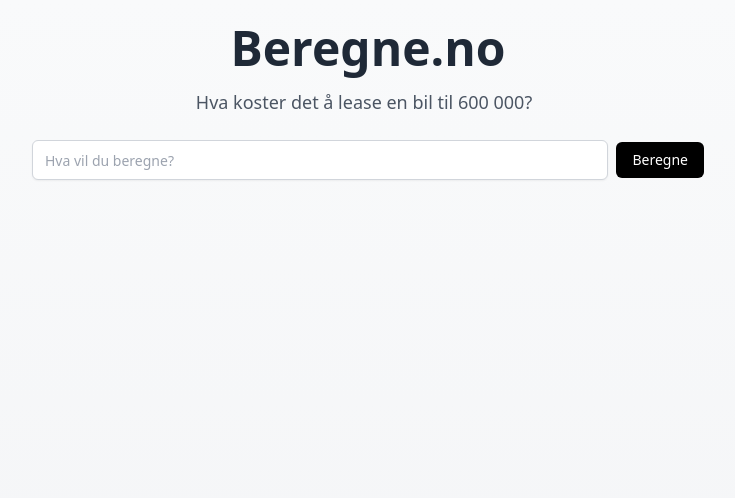
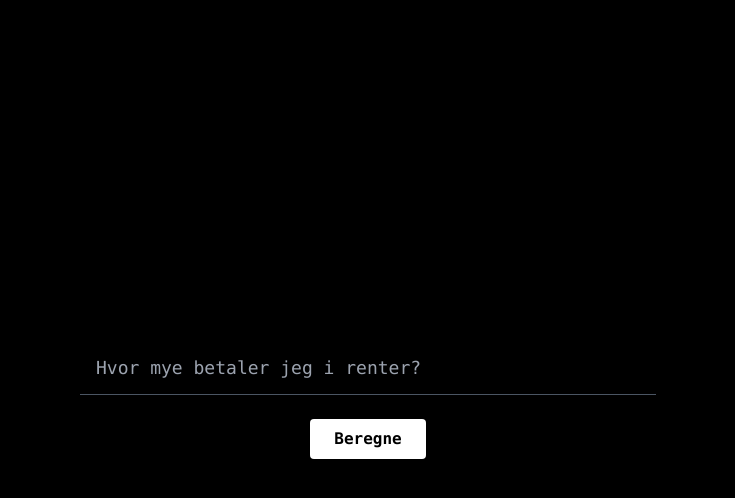
Before and after one commit to RobinBannura/beregne-frontend, a React (Create React App) app: page / in a window 1280 px wide. Shown: the top 498 px of the page, without its empty margins (272-1007 px from the left). Built offline with nearby package versions, Linux system fonts and the light colour scheme.

Commit message:
Oppdatert typewriter-eksempler med konkrete tall for yield og varmepumpe

```diff
--- a/src/App.js
+++ b/src/App.js
@@ -1,31 +1,44 @@
-// ✅ NY HOVEDKOMPONENT FOR BEREGNE.NO – FULL OPPDATERING
-// Inkluderer: typewriter + rullerende forslag + styling + kort prompt + sponsorvisning
-
-import { useState, useEffect } from 'react';
-import { Input } from './components/ui/input';
-import { Button } from './components/ui/button';
-import { Card } from './components/ui/card';
-import { Loader } from 'lucide-react';
-import { Typewriter } from 'react-simple-typewriter';
+// src/App.jsx – Minimalistisk og mørk UI med typewriter-placeholder
+import { useState } from 'react';
+import { useTypewriter } from 'react-simple-typewriter';
 import sponsorData from './sponsorData';
 
-export default function Home() {
+export default function App() {
   const [input, setInput] = useState('');
+  const [response, setResponse] = useState('');
   const [loading, setLoading] = useState(false);
-  const [response, setResponse] = useState('');
-  const [activeSponsor, setActiveSponsor] = useState(null);
+  const [sponsor, setSponsor] = useState(null);
 
   const examples = [
-    'Boliglån 3 mill med 5 % rente over 25 år',
-    'Hva koster det å lease en bil til 600 000?',
-    'Strømforbruk ved panelovn 1000W',
-    'Hva er 500 EUR i NOK?',
-    'ROI på 100 000 investert med 8 % over 5 år?',
-    'Kostnad for nytt bad på 5 m²?',
-    'Nettolønn av 700 000?',
-    'Hva er 27 % av 4 950 kr?',
-    'Terminbeløp med 4 % rente i 20 år',
+    'Lån 3 mill, 5 % rente, 25 år',
+    'Hvor mye betaler jeg i renter?',
+    'ROI på 100 000 i fond, 8 % rente, 5 år',
+    'Sparer 5000/mnd i 10 år, 4 % rente',
+    'Lease bil til 600 000?',
+    'Verditap på 20 % av 600 000?',
+    'Leieinntekt 15 000, boligverdi 3,6 mill',
+    'Panelovn 1000W, 8 timer daglig',
+    'Bytte til varmepumpe, spare 10 000 kr/år',
+    '500 euro i NOK?'
   ];
+
+  const [typewriterText] = useTypewriter({
+    words: examples,
+    loop: 0,
+    delaySpeed: 2000,
+    deleteSpeed: 40,
+  });
+
+  const getCategory = (text) => {
+    const lower = text.toLowerCase();
+    if (lower.includes('bil')) return 'kjøretøy';
+    if (lower.includes('lån')) return 'lån';
+    if (lower.includes('invest')) return 'investering';
+    if (lower.includes('strøm') || lower.includes('energi')) return 'energi';
+    if (lower.includes('euro') || lower.includes('dollar')) return 'valuta';
+    if (lower.includes('lønn')) return 'lønn';
+    return 'default';
+  };
 
   const handleSubmit = async () => {
     if (!input.trim()) return;
@@ -33,10 +46,10 @@ export default function Home() {
     setResponse('');
 
     const category = getCategory(input);
-    const sponsor = sponsorData[category] || sponsorData['default'];
-    setActiveSponsor(sponsor);
+    const active = sponsorData[category] || sponsorData['default'];
+    setSponsor(active);
 
-    const prompt = `Svar som en økonomisk kalkulator. Gi et presist og kortfattet svar med klare tall, uten forklaringer eller formler. Du skal ikke invitere til samtale. Beregn det brukeren spør om, og inkluder f.eks. terminbeløp, renter og avdrag hvis relevant. På slutten av svaret legger du til teksten "Beregningen er sponset av ${sponsor.name}".`;
+    const prompt = `Svar som en økonomisk kalkulator. Gi et presist og kortfattet svar med klare tall, uten forklaringer eller formler. Du skal ikke invitere til samtale. Beregn det brukeren spør om, og inkluder f.eks. terminbeløp, renter og avdrag hvis relevant. På slutten av svaret legger du til teksten \'Beregningen er sponset av ${active.name}\'.`;
 
     const res = await fetch('/api/chat', {
       method: 'POST',
@@ -49,68 +62,38 @@ export default function Home() {
     setLoading(false);
   };
 
-  const getCategory = (text) => {
-    text = text.toLowerCase();
-    if (text.includes('bil') || text.includes('leasing')) return 'kjøretøy';
-    if (text.includes('lån')) return 'lån';
-    if (text.includes('invest') || text.includes('fond')) return 'investering';
-    if (text.includes('strøm') || text.includes('energi')) return 'energi';
-    if (text.includes('euro') || text.includes('dollar')) return 'valuta';
-    if (text.includes('lønn')) return 'lønn';
-    return 'default';
-  };
+  return (
+    <main className="min-h-screen bg-black text-white flex flex-col items-center justify-center p-6 font-mono">
+      <input
+        type="text"
+        value={input}
+        onChange={(e) => setInput(e.target.value)}
+        onKeyDown={(e) => e.key === 'Enter' && handleSubmit()}
+        placeholder={typewriterText || 'Hva vil du beregne?'}
+        className="w-full max-w-xl px-4 py-3 text-lg bg-black border-b border-gray-600 placeholder-gray-400 text-white focus:outline-none"
+        autoFocus
+      />
 
-  return (
-    <main className="min-h-screen bg-gradient-to-b from-gray-50 to-gray-100 text-gray-800 p-6 flex flex-col items-center">
-      <h1 className="text-4xl md:text-5xl font-bold mb-4">Beregne.no</h1>
-
-      <p className="text-center text-lg mb-6 max-w-xl text-gray-600">
-        <Typewriter
-          words={examples}
-          loop={0}
-          cursor
-          cursorStyle="_"
-          typeSpeed={50}
-          deleteSpeed={40}
-          delaySpeed={2000}
-        />
-      </p>
-
-      <div className="flex w-full max-w-2xl items-center space-x-2">
-        <Input
-          type="text"
-          placeholder="Hva vil du beregne?"
-          value={input}
-          onChange={(e) => setInput(e.target.value)}
-        />
-        <Button onClick={handleSubmit} disabled={loading}>
-          {loading ? <Loader className="animate-spin" /> : 'Beregne'}
-        </Button>
-      </div>
+      <button
+        onClick={handleSubmit}
+        disabled={loading}
+        className="mt-6 px-6 py-2 bg-white text-black rounded hover:bg-gray-100 font-semibold"
+      >
+        {loading ? 'Beregner...' : 'Beregne'}
+      </button>
 
       {response && (
-        <Card className="mt-6 p-6 w-full max-w-2xl text-left bg-white shadow-lg">
-          <p className="whitespace-pre-line text-lg leading-relaxed font-medium">{response}</p>
-
-          {activeSponsor && (
-            <div className="flex items-center gap-2 mt-6 border-t pt-4 text-sm text-gray-500">
-              <span>Beregningen er sponset av</span>
-              {activeSponsor.logo && (
-                <img src={activeSponsor.logo} alt={activeSponsor.name} className="h-6" />
-              )}
-              {activeSponsor.link && (
-                <a
-                  href={activeSponsor.link}
-                  target="_blank"
-                  rel="noopener noreferrer"
-                  className="underline text-blue-500"
-                >
-                  {activeSponsor.name}
-                </a>
-              )}
+        <div className="mt-8 w-full max-w-2xl bg-zinc-900 p-6 rounded-xl shadow text-left whitespace-pre-wrap text-white border border-gray-700">
+          <p className="text-lg leading-relaxed">{response}</p>
+          {sponsor && (
+            <div className="mt-4 text-sm text-gray-400">
+              Beregningen er sponset av{' '}
+              <a href={sponsor.link} className="underline text-blue-400" target="_blank" rel="noopener noreferrer">
+                {sponsor.name}
+              </a>
             </div>
           )}
-        </Card>
+        </div>
       )}
     </main>
   );
```
